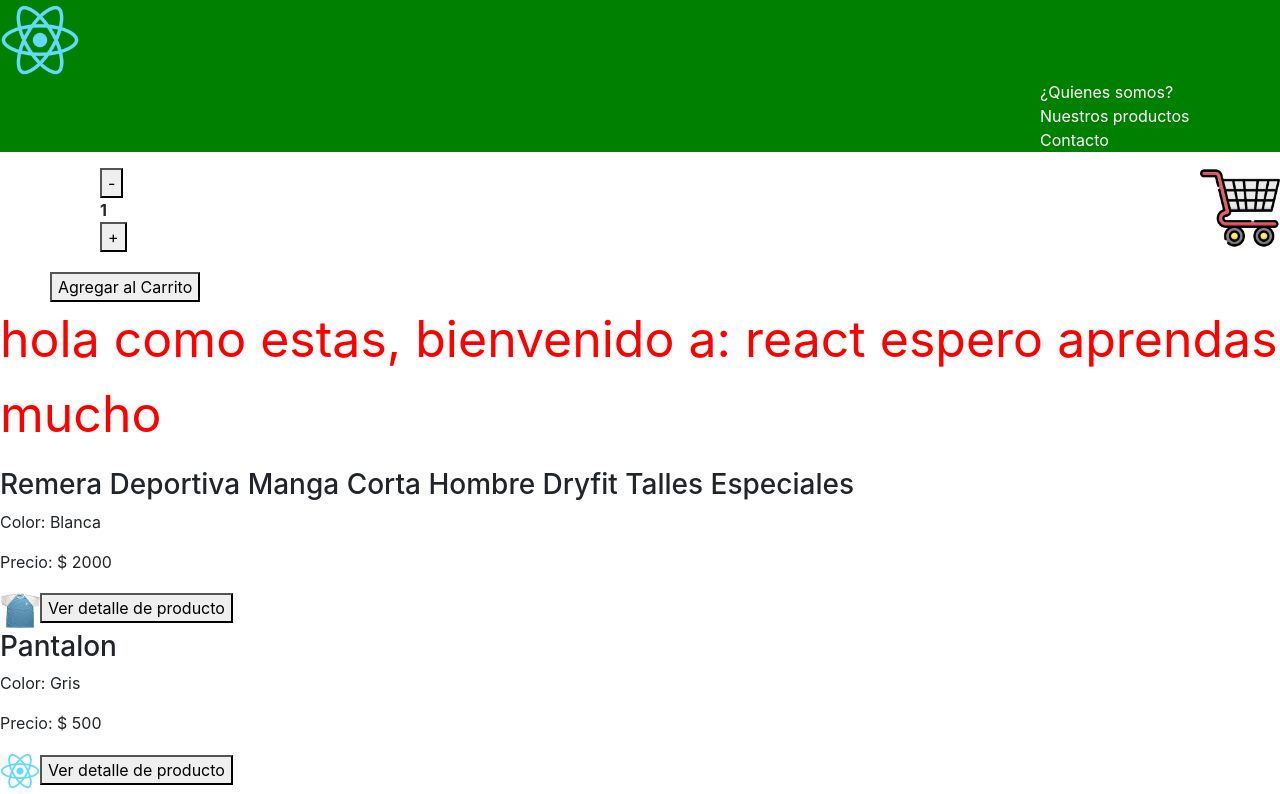
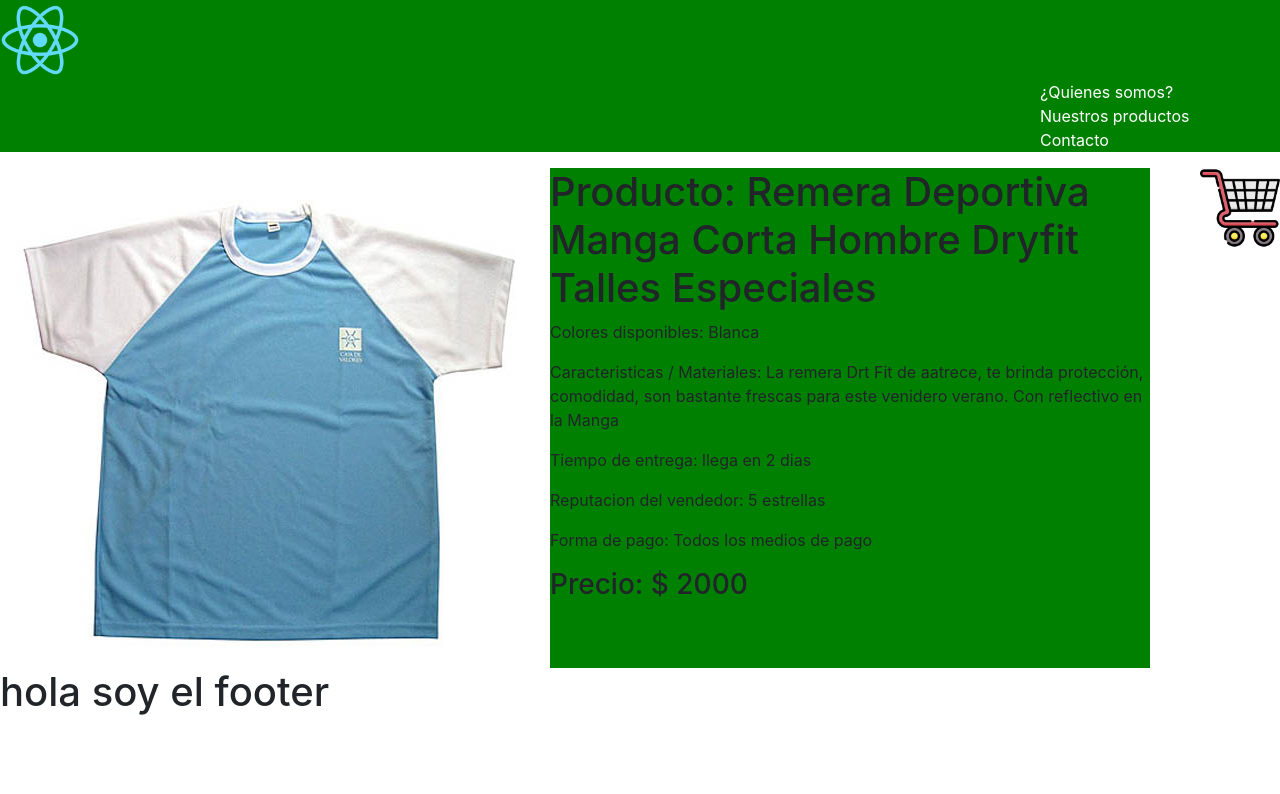
Before and after one commit to santi-coder/tienda-ecomerce-, a React (Create React App) app: page /detalle/1 in a window 1280 px wide. Shown: the top 794 px of the page. Built offline with nearby package versions, Linux system fonts and the light colour scheme.

Commit message:
primera entrega proyecto final

```diff
--- a/src/App.css
+++ b/src/App.css
@@ -7,7 +7,6 @@
 .imagen {
   max-width: 500px;
   max-height: 500px;
-
 }
 .infoProd{
   background-color: green;
--- a/src/App.jsx
+++ b/src/App.jsx
@@ -4,7 +4,7 @@ import 'bootstrap/dist/css/bootstrap.min.css';
 import NavbarComponent from './components/navBar/';
 import ItemListContainerComponent from './contenedor/itemListContainer/itemListContainer';
 import ItemDetailContainer from './contenedor/itemDetailContainer/itemDetailContainer';
-
+import {BrowserRouter, Switch, Route} from 'react-router-dom';
 
 
 const App = () => {
@@ -13,11 +13,26 @@ const App = () => {
 
   return (
 
-    <>
+
+    <BrowserRouter>
+
       <NavbarComponent/>
-      <ItemListContainerComponent curso="react " cantidad=" mucho"/>
-      <ItemDetailContainer/>
-    </>
+
+      <Switch>
+
+        <Route exact path="/">
+          <ItemListContainerComponent curso="react " cantidad=" mucho"/>
+	      </Route>
+
+        <Route exact path="/detalle/:categoryId">
+          <ItemDetailContainer/>
+        </Route>
+
+      </Switch>
+
+      <footer> <h1> hola soy el footer </h1> </footer>
+
+    </BrowserRouter>
   );
 }
 
--- a/src/components/item/item.jsx
+++ b/src/components/item/item.jsx
@@ -1,5 +1,5 @@
 import React from 'react'
-
+import {Link} from 'react-router-dom';
 
 const Item = ({product}) => {
 
@@ -11,7 +11,7 @@ const Item = ({product}) => {
             <p>Color: {product.color}</p>
             <p>Precio: $ {product.price}</p>
             <img src={product.foto} style={{width:40, height:40}}></img>
-            <button>Ver detalle de producto</button>
+            <Link to={`/detalle`}> <button>Ver detalle de producto</button> </Link>
         </div>
 
 
--- a/src/components/itemDetail/itemDetail.jsx
+++ b/src/components/itemDetail/itemDetail.jsx
@@ -18,7 +18,9 @@ const ItemDetail = ({producto}) => {
                 <p>Forma de pago: {producto.formaDePago}</p>
                 <h3>Precio: $ {producto.price}</h3>
             </div>
+            <div>
 
+            </div>
         </div>
 
     );
--- a/src/components/navBar/index.jsx
+++ b/src/components/navBar/index.jsx
@@ -1,11 +1,12 @@
 import 'bootstrap/dist/css/bootstrap.min.css';
 import CartWidget from '../cartWidget';
+import {Link} from 'react-router-dom';
 
 const NavbarComponent = () => {
   return (
       <>
       <nav style={{backgroundColor:"green"}}>
-        <div><img src="/images/logo512.png" alt="" style={{width:80, height:80}}/></div>
+        <Link to={`/`}> <img src="/images/logo512.png" alt="" style={{width:80, height:80}}/> </Link>
         <ul style={{listStyle:"none", marginLeft:1000}}>
           <li>
             <a href="#" style={{color:"white"}}>¿Quienes somos?</a>
--- a/src/contenedor/itemListContainer/itemList.jsx
+++ b/src/contenedor/itemListContainer/itemList.jsx
@@ -1,8 +1,6 @@
 import Item from "../../components/item/item";
 
 const ItemList =({products}) => {
-
-
 
     return (
     <div>
--- a/src/contenedor/itemListContainer/itemListContainer.jsx
+++ b/src/contenedor/itemListContainer/itemListContainer.jsx
@@ -33,7 +33,7 @@ const ItemListContainerComponent = (props) => {
     }
 
 
-    /*Desafio clase 6*/
+//     /*Desafio clase 6*/
 
     const [products, setProducts] = React.useState([]);
 
@@ -47,8 +47,6 @@ React.useEffect(() =>{
 }, []);
 
 
-
-
     return (
         <>
             <ItemCountComponent stock={5} contador={contador} sumar={sumar} resta={resta} agregarAlCarrito={agregarAlCarrito} />
```
Also changed, not shown: src/components/itemCount/index.jsx (+8 -1 lines), src/contenedor/itemDetailContainer/itemDetailContainer.jsx (+10 -0 lines), 1 other file (tests, documents, lock files or other folders).
